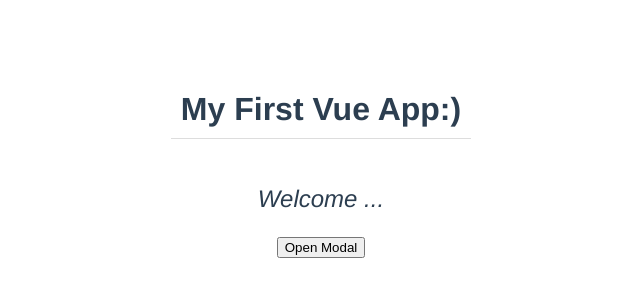
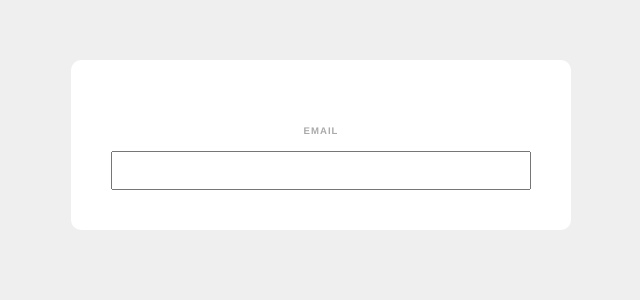
Before and after one commit to Naggayi-Daphne-Pearl/vue-modal, a Vue app: page / in a window 1280 px wide. Shown: the top 300 px of the page, without its empty margins (319-959 px from the left). Built offline with nearby package versions, Linux system fonts and the light colour scheme.

Commit message:
setting up the form

```diff
--- a/src/App.vue
+++ b/src/App.vue
@@ -1,43 +1,18 @@
 <template>
-  <h1>{{ title }}</h1>
-  <p>Welcome ...</p>
-  <div v-if="showModal">
-    <Modal :header="header" :text="text" theme="sale" @close="toggleModal"/>
-  </div>
-  <button @click="toggleModal">Open Modal</button>
+  <SignupForm />
 </template>
 
 <script>
-import Modal from './components/Modal.vue'
-
+import SignupForm from './components/SignupForm.vue'
 export default {
   name: 'App',
-  components: { Modal },
-  data() {
-    return {
-      title: 'My first vue App:)',
-      header: 'Sign up for a giveup',
-      text: 'Buy one get one free',
-      showModal: false
-    }
-  },
-  methods: {
-    // handling click events
-    // handleClick() {
-    //   console.log(this.$refs.name)
-    //   this.$refs.name.classList.add('active')
-    //   this.$refs.name.focus(),
-    // },
-    // custom events
-    toggleModal() {
-      this.showModal = !this.showModal
-    }
-  }
+  components: { SignupForm}
+
 }
 </script>
 
 <style>
-#app {
+  #app {
   font-family: Avenir, Helvetica, Arial, sans-serif;
   -webkit-font-smoothing: antialiased;
   -moz-osx-font-smoothing: grayscale;
@@ -45,10 +20,8 @@
   color: #2c3e50;
   margin-top: 60px;
 }
-h1 {
-  border-bottom: 1px solid #ddd ;
-  display: inline-block;
-  padding: 10px;
-  text-transform: capitalize;
+body {
+  margin: 0;
+  background: #eeee;
 }
 </style>
--- /dev/null
+++ b/src/components/SignupForm.vue
@@ -0,0 +1,39 @@
+<template>
+  <form>
+      <label> Email</label>
+      <input type="email" required>
+  </form>
+</template>
+
+<script>
+export default {
+
+}
+</script>
+
+<style>
+    form {
+        max-width: 420px;
+        margin: 30px auto;
+        background: white;
+        text-align: center;
+        padding: 40px;
+        border-radius: 10px;
+    }
+    label {
+        color: #aaa;
+        display: inline-block;
+        margin: 25px 0 15px;
+        font-size: 0.6rem;
+        text-transform: uppercase;
+        letter-spacing: 1px;
+        font-weight: bold;
+    }
+    input {
+        display: block;
+        padding: 10px 6px;
+        width: 100%;
+        box-sizing: border-box;
+        color: #5555;
+    }
+</style>
```
